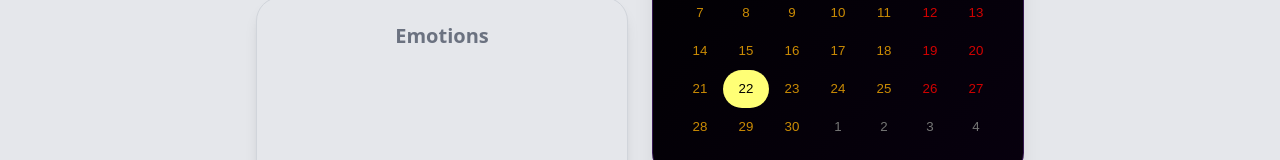
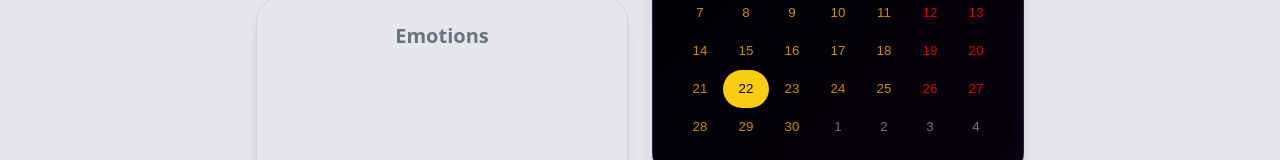
Before and after one commit to zulQar-n-a-i-n/journify-frontend, a React (Vite) app in the folder Registration module/registration/: page / in a window 1280 px wide. Shown: the part 303-463 px from the top of the page. Built offline with nearby package versions, Linux system fonts and the light colour scheme.

Commit message:
calender update

```diff
--- a/Registration module/registration/src/pages/Dashbord.jsx
+++ b/Registration module/registration/src/pages/Dashbord.jsx
@@ -86,10 +86,57 @@ const Dashboard = () => {
 
     if (view === "month") {
       if (currentStr === todayStr)
-        return "bg-yellow-300 text-black rounded-full";
+        return "!bg-yellow-400  text-black rounded-full";
       if (currentStr === selectedStr)
-        return "bg-blue-400 text-white rounded-full";
+        return "!bg-blue-600 text-white rounded-full";
     }
+
+    if (view === "year") {
+      const now = new Date();
+      const currentMonth = now.getMonth();
+      const currentYear = now.getFullYear();
+
+      if (
+        date.getMonth() === currentMonth &&
+        date.getFullYear() === currentYear
+      ) {
+        return "!bg-yellow-400  rounded-xl"; // 👈 style for current month
+      }
+
+      // Optional: add styling for selectedDate's month
+      if (
+        selectedDate &&
+        date.getMonth() === selectedDate.getMonth() &&
+        date.getFullYear() === selectedDate.getFullYear()
+      ) {
+        return "!bg-blue-600  rounded-xl"; // 👈 style for selected month
+      }
+    }
+
+
+
+
+    if (view === "decade") {
+      const now = new Date();
+      const currentYear = now.getFullYear();
+
+      // Highlight current year
+      if (date.getFullYear() === currentYear) {
+        return "!bg-yellow-400  rounded-xl"; // 👈 current year
+      }
+
+      // Highlight selected year (from selectedDate)
+      if (
+        selectedDate &&
+        date.getFullYear() === selectedDate.getFullYear()
+      ) {
+        return "!bg-blue-600  rounded-xl"; // 👈 selected year
+      }
+    }
+
+
+
+
     return "";
   };
 
@@ -193,7 +240,7 @@ const Dashboard = () => {
 
 
           {/* Calendar Card */}
-          <div className="row-span-2 bg-gradient-to-br from-black to-[#07000e] p-6 rounded-3xl text-center shadow-xl border border-purple-500/30 backdrop-blur-sm bg-white/10 [&_.react-calendar]:w-full [&_.react-calendar]:bg-transparent [&_.react-calendar]:text-yellow-600 [&_.react-calendar__navigation]:mb-4 [&_.react-calendar__navigation]:flex [&_.react-calendar__navigation]:justify-between [&_.react-calendar__tile]:rounded-xl [&_.react-calendar__tile]:p-3 [&_.react-calendar__tile]:transition  [&_.react-calendar__tile]:cursor-pointer [&_.react-calendar__tile--now]:bg-yellow-400/80 [&_.react-calendar__tile--now]:text-black  [&_.react-calendar__tile--active]:text-white [&_.react-calendar__month-view__days__day--weekend]:text-red-800 [&_.react-calendar]:border-none [&_.react-calendar__tile]:border-none [&_.react-calendar__month-view__days]:border-none [&_.react-calendar__month-view__weekdays]:border-none  ">
+          <div className="row-span-2 bg-gradient-to-br from-black to-[#07000e] p-6 rounded-3xl text-center shadow-xl border border-purple-500/30 backdrop-blur-sm bg-white/10 [&_.react-calendar]:w-full [&_.react-calendar]:bg-transparent [&_.react-calendar]:text-yellow-600 [&_.react-calendar__navigation]:mb-4 [&_.react-calendar__navigation]:flex [&_.react-calendar__navigation]:justify-between [&_.react-calendar__tile]:rounded-xl [&_.react-calendar__tile]:p-3 [&_.react-calendar__tile]:transition     [&_.react-calendar]:border-none  ">
             <h2 className="text-2xl font-bold mb-4 text-transparent bg-clip-text bg-white drop-shadow-md">
               My Calendar
             </h2>
```
